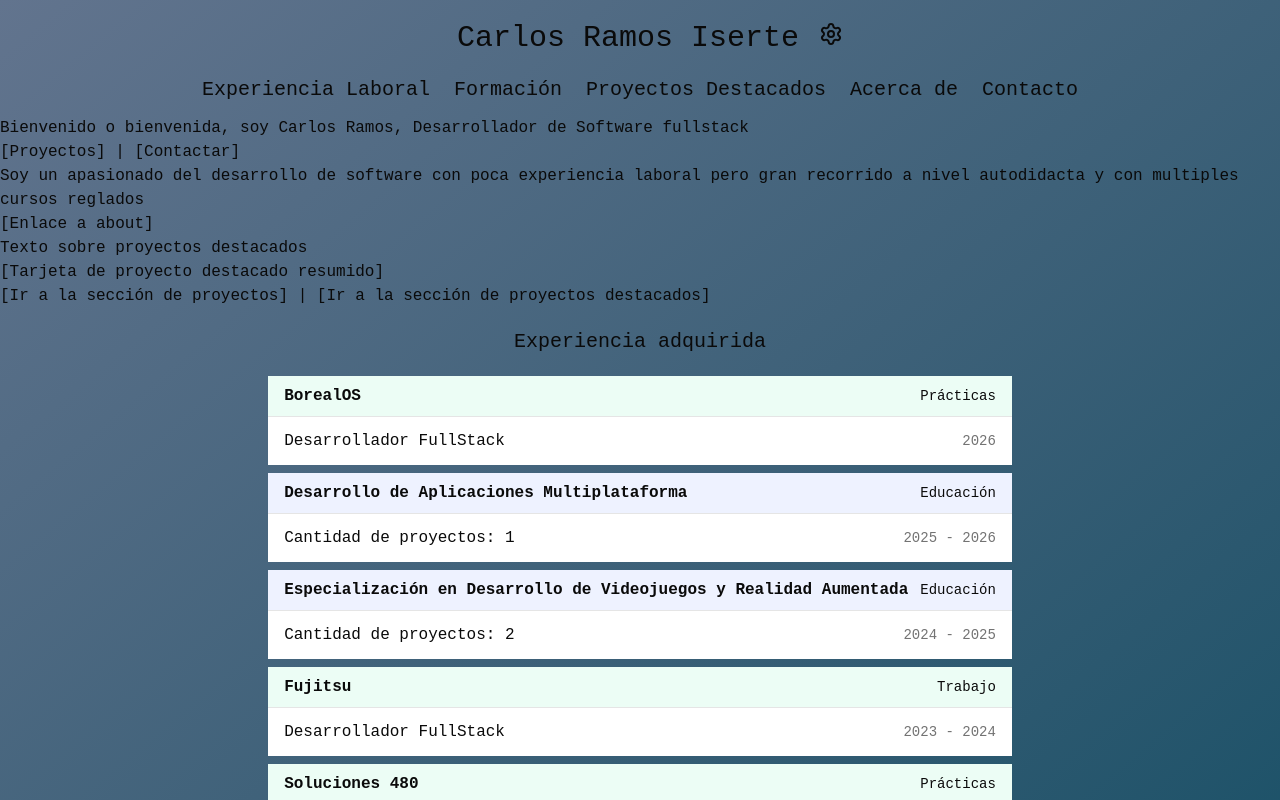
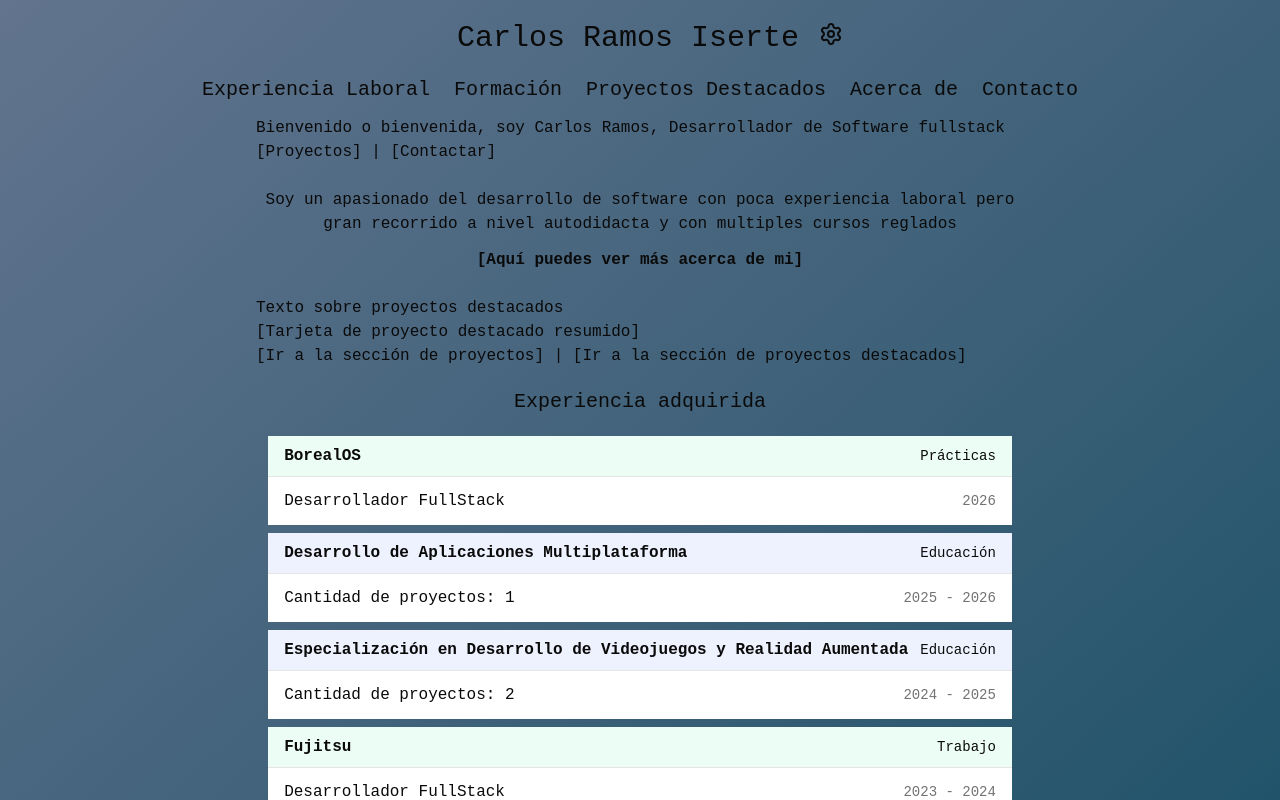
Before and after one commit to CarlosRamosDeveloper/portfolio, a React (Vite) app: page / in a window 1280 px wide. Shown: the top 800 px of the page. Built offline with nearby package versions, Linux system fonts and the light colour scheme.

Commit message:
updated about component

```diff
--- a/src/portfolio/pages/landing/components/LandingAbout.tsx
+++ b/src/portfolio/pages/landing/components/LandingAbout.tsx
@@ -1,12 +1,16 @@
+import { Link } from 'react-router';
+
 export const LandingAbout = () => {
   return (
     <div>
-      <div>
+      <div className="my-6 w-full max-w-3xl flex flex-col text-center mx-auto text-base">
         Soy un apasionado del desarrollo de software con poca experiencia
         laboral pero gran recorrido a nivel autodidacta y con multiples cursos
         reglados
+        <Link to="/about" className="mt-3 font-semibold">
+          [Aquí puedes ver más acerca de mi]
+        </Link>
       </div>
-      <div>[Enlace a about]</div>
     </div>
   );
 };
```
